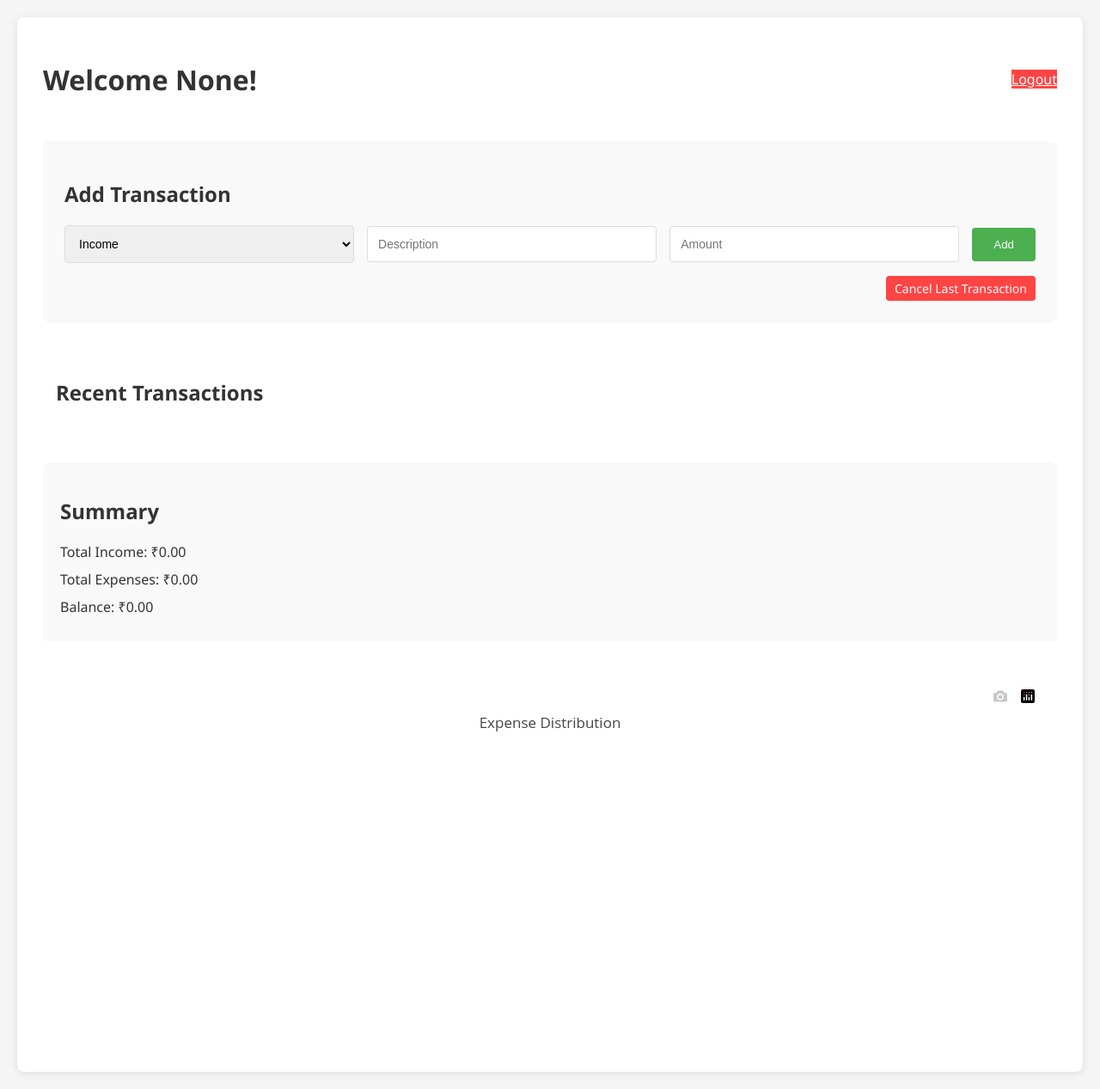
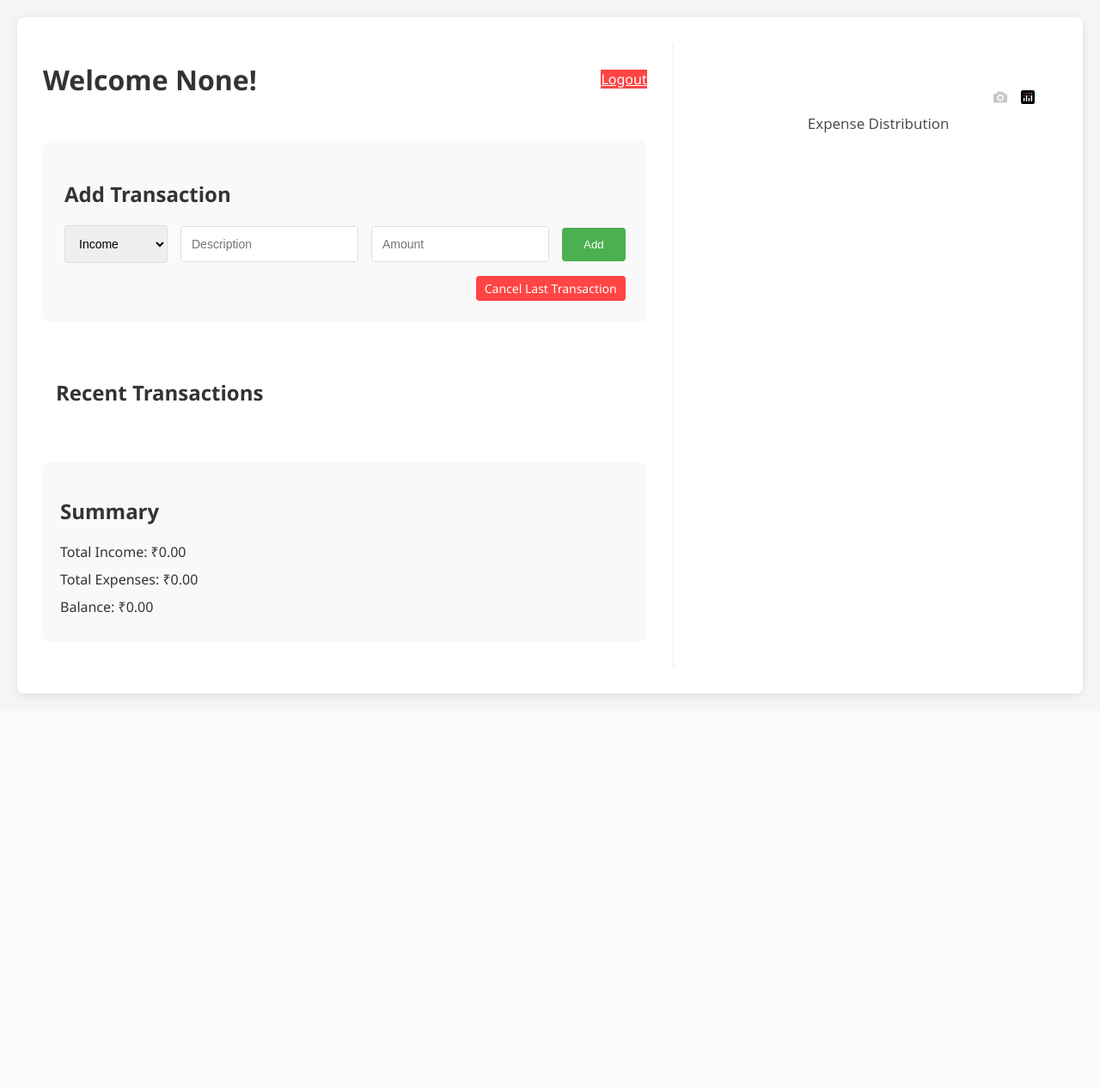
Before and after one commit to imananthu777/ExpenseManagerVercel, a Flask app: page /welcome in a window 1280 px wide. Shown: the whole page at 86% size. After the commit the page ends 812 px from the top, so only its background shows below. Run offline with Flask 3, Linux system fonts and the light colour scheme; the visitor is signed in with stand-in values (Sample User, id 1); some libraries are stand-ins or nearby versions.

Commit message:
Assistant checkpoint: Improve page layout with grid system
Assistant generated file changes:
- templates/welcome.html: Improve layout with grid system, Reorganize content into panels, Move chart to right panel

---

User prompt:

look at how the page is displayed

Replit-Commit-Author: Assistant
Replit-Commit-Session-Id: e95f9089-07fc-40f7-872a-1d4374f9108a

```diff
--- a/templates/welcome.html
+++ b/templates/welcome.html
@@ -21,6 +21,17 @@
             padding: 30px;
             border-radius: 8px;
             box-shadow: 0 2px 10px rgba(0,0,0,0.1);
+            display: grid;
+            grid-template-columns: repeat(2, 1fr);
+            gap: 30px;
+        }
+        .left-panel {
+            grid-column: 1;
+        }
+        .right-panel {
+            grid-column: 2;
+            border-left: 1px solid #eee;
+            padding-left: 30px;
         }
         h1, h2 {
             color: #333;
@@ -144,6 +155,7 @@
 </head>
 <body>
     <div class="container">
+        <div class="left-panel">
             <div class="header-actions">
                 <h1>Welcome {{ name }}!</h1>
                 <a href="/logout" class="logout-btn">Logout</a>
@@ -194,8 +206,10 @@
             <p>Total Expenses: ₹{{ "%.2f"|format(total_expenses) }}</p>
             <p>Balance: ₹{{ "%.2f"|format(total_income - total_expenses) }}</p>
         </div>
-
+        </div>
+        <div class="right-panel">
             <div id="expenseChart" class="chart"></div>
+        </div>
     </div>
 
     <script>
```
Lines whose indentation alone changed are shown as unchanged.
